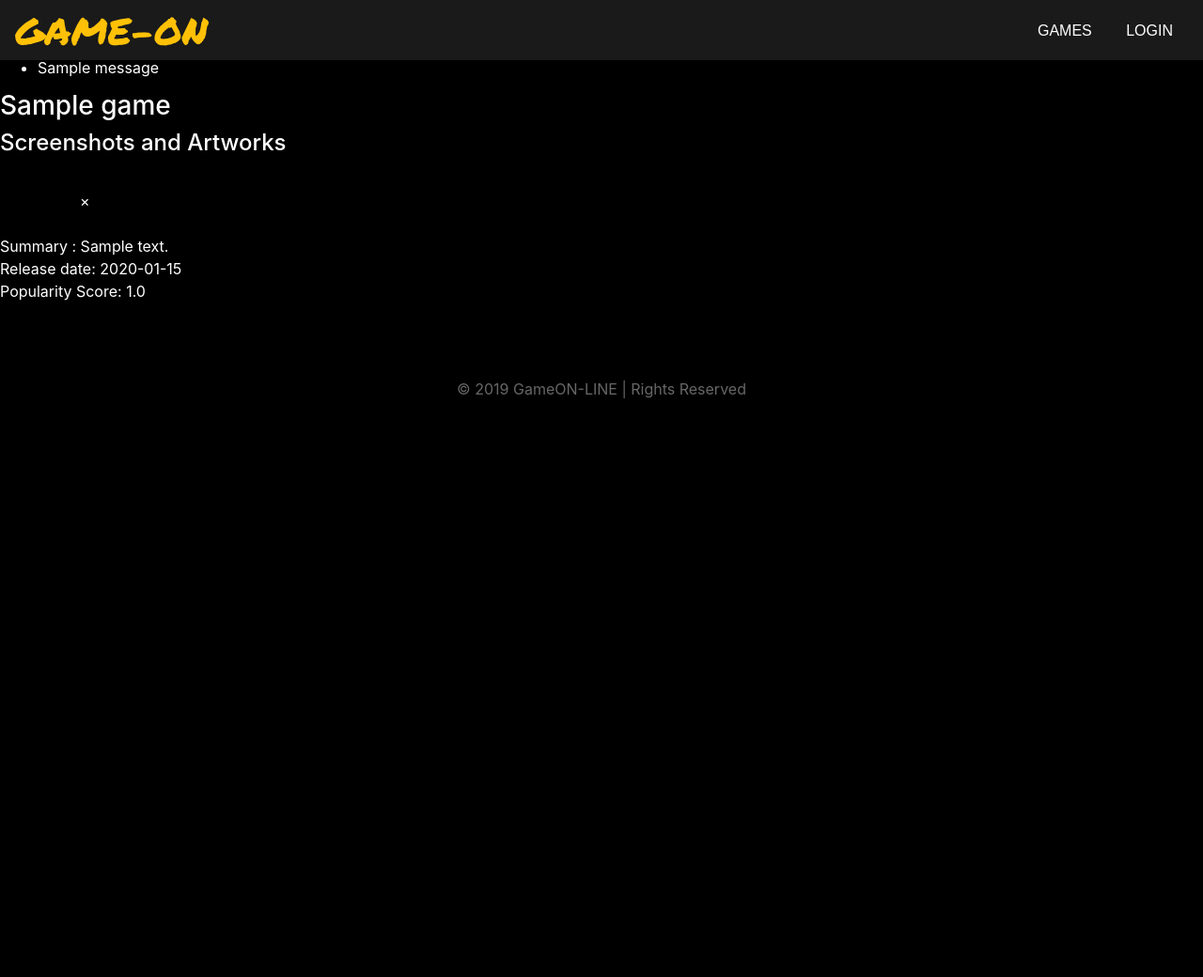
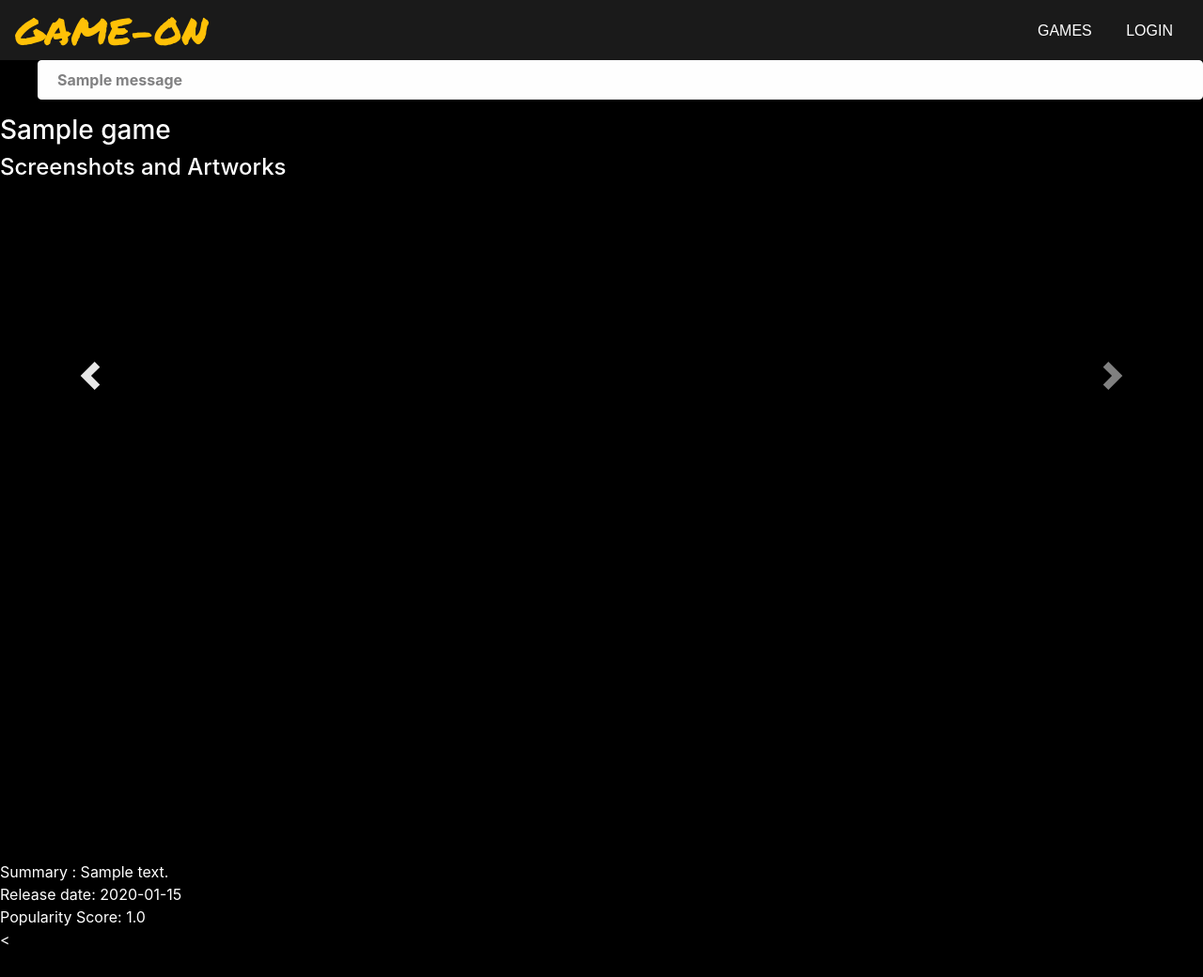
Before and after one commit to xerilius/GAME-ON, a Flask app: a page that uses templates/base.html in a window 1280 px wide. Shown: the top 1040 px of the page at 94% size. Before the commit the page ends 424 px from the top, so only its background shows below. Run offline with Flask 2, Linux system fonts and the light colour scheme; tables that the repository leaves empty hold one stand-in row (values such as "Sample post"); one stand-in notice (Sample message) is shown; some libraries are stand-ins or nearby versions; some web fonts are replaced.

Commit message:
Slideshow made with javascript is now operational

```diff
--- a/server.py
+++ b/server.py
@@ -70,21 +70,29 @@ def show_registration_form():
 def registration_process():
     """Stores user's registration data in db and returns to homepage"""
     # Grab data from registration form
-    username = request.form.get('username')
+    username = request.form.get('username').title()
     email = request.form.get('email')
     password = request.form.get('pwd')
 
+
+    # Check if username exists in db
+    if User.query.filter(User.username == username).first():
+        flash("Username already exists.")
+        return redirect('/register')
+
+    # Check if email exists in db
     if User.query.filter(User.email == email).first():
-        # If email exists in db
         flash("Email already exists.")
         return redirect('/register')
 
     # Add current date for user sign-up date
-    current_date = date.today()
-    register_date = current_date.strftime("%Y-%b-%d")
-    # Add and commits user's email and password into the DB
-    db.session.add(User(username=username.title(), email=email.lower(), password=password, register_date=register_date))
-    db.session.commit()
+    else:
+        current_date = date.today()
+        register_date = current_date.strftime("%Y-%b-%d")
+        # Add and commits user's email and password into the DB
+        db.session.add(User(username=username, email=email.lower(), password=password, register_date=register_date))
+        db.session.commit()
+
     return redirect('/')
 
 ######################################## GAMES
--- a/static/css/style.css
+++ b/static/css/style.css
@@ -134,6 +134,4 @@ body{
     padding-top: 5rem;;
     padding-bottom: 2rem;
     opacity: 0.4;
-
-
 }
--- /dev/null
+++ b/static/js/registration.js
@@ -0,0 +1,4 @@
+use strict;
+
+const message = {{ message}};
+alert(message);
--- /dev/null
+++ b/static/js/ui.js
@@ -0,0 +1 @@
+use strict;
--- a/templates/base.html
+++ b/templates/base.html
@@ -69,7 +69,9 @@
         <!-- Flash message -->
          <ul>
             {% for message in get_flashed_messages() %}
-                <li class="flashed">{{ message }}</li>
+                <div class="alert alert-light" role="alert">
+                    <b> {{ message }} </b>
+                </div>
             {% endfor %}
         </ul>
     {% block content %} {% endblock %}
--- a/templates/game_details.html
+++ b/templates/game_details.html
@@ -3,31 +3,40 @@
 
 <h3> {{ game_object.title }} </h3>
 
-<h4> Screenshots and Artworks  </h4>
-<!-- The grid: four columns-->
-{% for image in ss_artworks %}
-<div class="row">
-    <div class="column">
-        <img src="{{ image }}" onclick="myFunction(this);">
-    </div>
-</div>
-{% endfor %}<br><br>
 
-<!-- the expanding image container-->
-<div class="container">
-    <!--close image-->
-    <span onclick="this.parentElement.style.display='none'" class="closebtn">&times;</span>
+<h4> Screenshots and Artworks  </h4><br>
 
-    <!-- expanding image-->
-    <img id="expandedImg" style="width:100%">
-    <!-- image text -->
-    <div id="imgtext"></div>
+<script>
+	const ssArtworks = {{ ss_artworks | tojson }};
+	document.write(`<div id="carousel" class="carousel slide" data-ride="carousel">`);
+	document.write(`<div class="carousel-inner">`);
 
-</div>
+	document.write(`<div class="carousel-item active">`);
+	document.write(`<img class="carousel-slides w-100" src="${ssArtworks.slice(0,1)}">`);
+	document.write(`</div>`);
 
-<br>
+	for (const img_url of ssArtworks.slice(1)) {
+		document.write(`<div class="carousel-item">`);
+		document.write(`<img class="carousel-slides w-100" src="${img_url}">`);
+		document.write(`</div>`);
+		}
+	document.write(`</div>`)
+	document.write(`</div>`)
+</script>
+
+<!-- Left & right controls for carousel -->
+<a class="carousel-control-prev" href="#carousel" role="button" data-slide="prev">
+  <span class="carousel-control-prev-icon" aria-hidden="true"></span>
+  <span class="sr-only">Previous</span>
+</a>
+<a class="carousel-control-next" href="#carousel" role="button" data-slide="next">
+  <span class="carousel-control-next-icon" aria-hidden="true"></span>
+  <span class="sr-only">Next</span>
+</a>
+
 <p>Summary : {{ game_object.summary }}</p>
 <p>Release date: {{ game_object.release_date }}</p>
 <p>Popularity Score: {{ game_object.popularity }}</p>
 
+<
 {% endblock %}
```
Also changed, not shown: static/js/game_gallery.js (added, +15 -0 lines), templates/registration_form.html (+3 -6 lines), static/js/signout.js (deleted).
